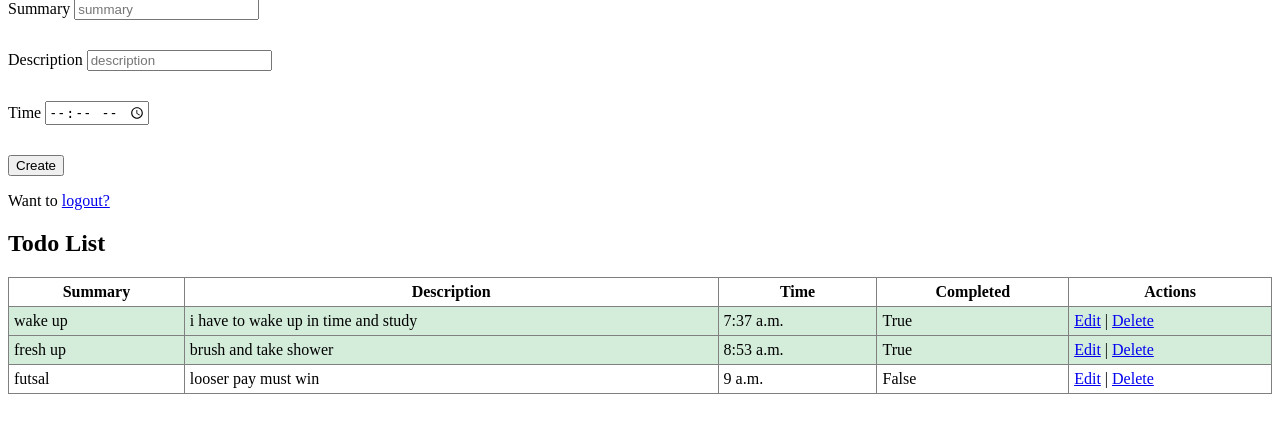
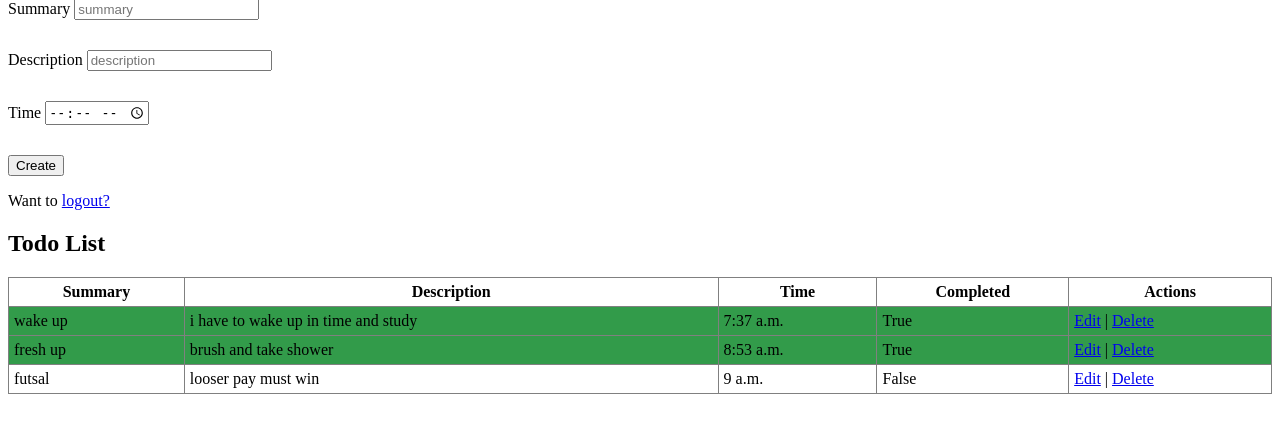
Before and after one commit to Rochakneup/TODO-using-django, a Django app: page /form in a window 1280 px wide. Shown: the part 31-464 px from the top of the page. Run offline with Django 5.2, Linux system fonts and the light colour scheme; data comes from the database, SQL or seed files in the repository.

Commit message:
changes in template

```diff
--- a/templates/form.html
+++ b/templates/form.html
@@ -41,7 +41,7 @@
         <th>Actions</th>
     </tr>
     {% for item in all_data %}
-    <tr {% if item.iscomplete %} style="background-color: #d4edda;" {% endif %}>
+    <tr {% if item.iscomplete %} style="background-color: #329b4a;" {% endif %}>
         <td>{{ item.summary }}</td>
         <td>{{ item.description }}</td>
         <td>{{ item.TIme }}</td>
```
